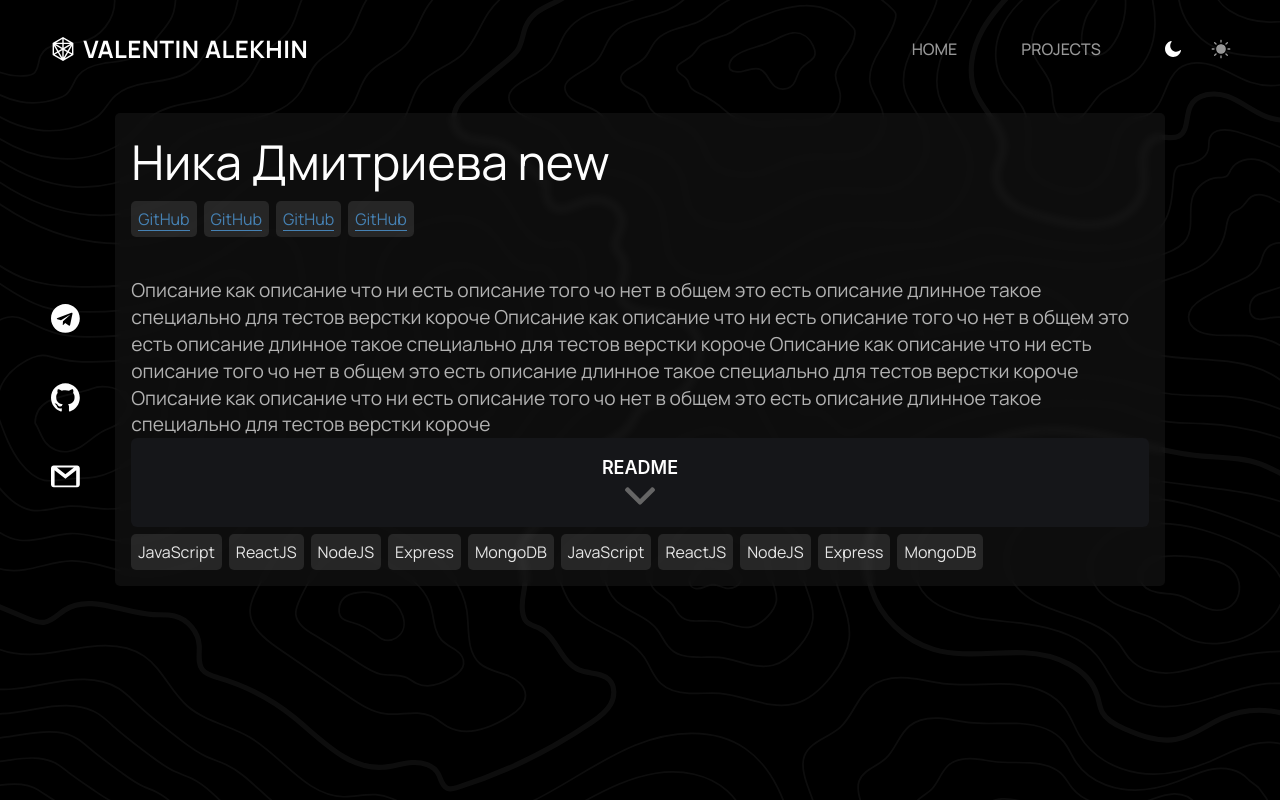
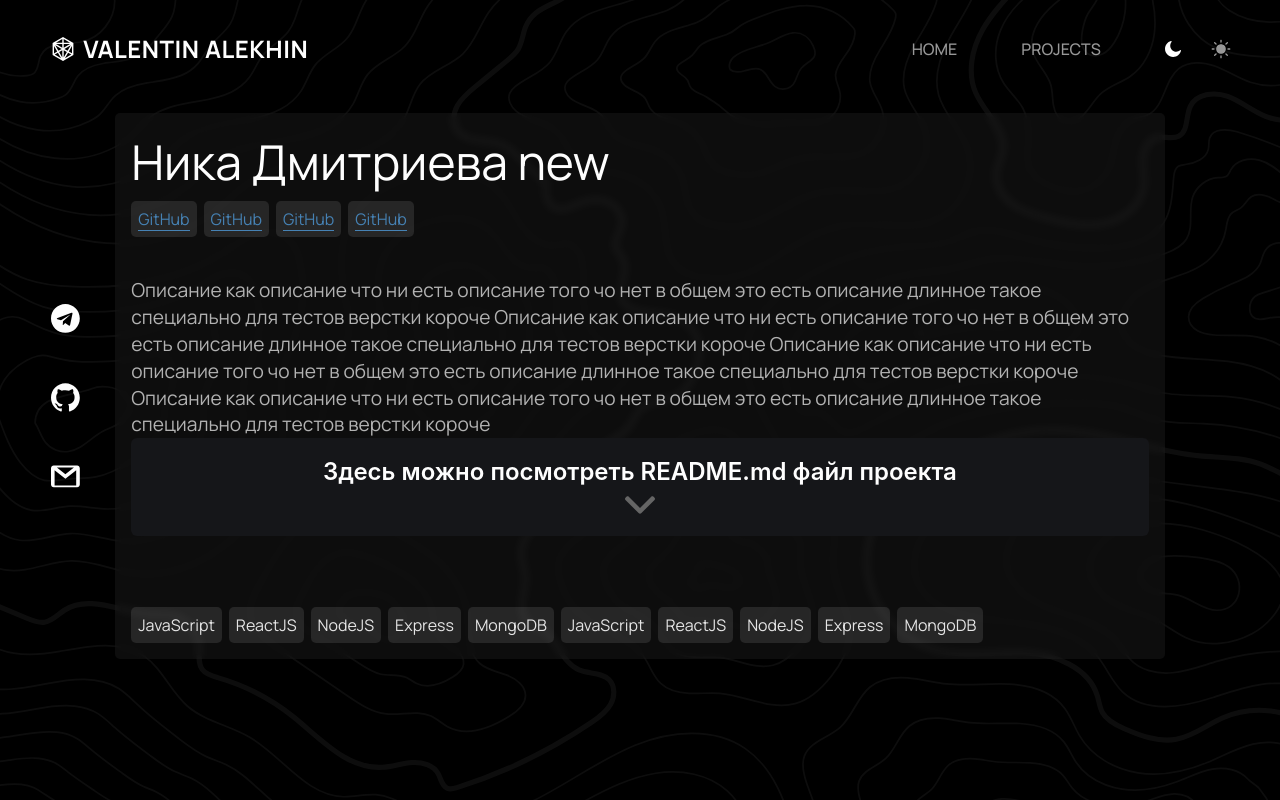
Before and after one commit to ValentinAlekhin/react-portfolio, a React (Create React App) app: page /project/0 in a window 1280 px wide. Built offline with nearby package versions, Linux system fonts and the light colour scheme; no server answers.

Commit message:
Fix light theme in Mardown component

```diff
--- a/src/components/Markdown/Markdown.jsx
+++ b/src/components/Markdown/Markdown.jsx
@@ -1,24 +1,10 @@
 import React, { useEffect, useState, useRef, useContext } from 'react'
 import axios from 'axios'
 import ReactMarkdown from 'react-markdown'
-import SyntaxHighlighter from 'react-syntax-highlighter'
-import { anOldHope } from 'react-syntax-highlighter/dist/esm/styles/hljs'
 
 import { ThemeContext } from '../../context/ThemeState'
 
 import { Wrapper, Title, ToggleWrapper, Toggler, MarkdownBody } from './styled'
-
-const renderers = {
-  code: ({ language, value }) => {
-    return (
-      <SyntaxHighlighter
-        style={anOldHope}
-        language={language}
-        children={value}
-      />
-    )
-  },
-}
 
 const Markdown = ({ url }) => {
   const { theme } = useContext(ThemeContext)
@@ -41,10 +27,13 @@ const Markdown = ({ url }) => {
 
   return (
     <Wrapper theme={theme}>
-      <Title theme={theme}>README</Title>
+      <Title theme={theme}>Здесь можно посмотреть README.md файл проекта</Title>
       {markdown ? (
         <MarkdownBody theme={theme} ref={markdownBody} style={{ height }}>
-          <ReactMarkdown renderers={renderers} children={markdown} />
+          <ReactMarkdown
+            renderers={theme.markdown.renders}
+            children={markdown}
+          />
         </MarkdownBody>
       ) : null}
       <ToggleWrapper theme={theme}>
--- a/src/components/Markdown/styled.js
+++ b/src/components/Markdown/styled.js
@@ -7,18 +7,17 @@ import { ReactComponent as Icon } from './arrow.svg'
 export const Wrapper = styled.div`
   background-color: ${({ theme }) => theme.markdown.background};
   border-radius: 6px;
-  padding: 32px;
-  padding-top: 16px;
-  padding-bottom: 16px;
+  padding: 1rem 2rem;
   font-family: -apple-system, BlinkMacSystemFont, Segoe UI, Helvetica, Arial,
     sans-serif, Apple Color Emoji, Segoe UI Emoji;
   font-size: 16px;
   line-height: 1.5;
   word-wrap: break-word;
+  margin-bottom: 4rem;
 `
 export const Title = styled.h6`
   color: ${({ theme }) => theme.fontColor};
-  font-size: 18px;
+  font-size: 1.5rem;
   font-weight: 600;
   text-align: center;
   margin: 0;
@@ -50,6 +49,7 @@ export const MarkdownBody = styled.div`
   transition: all 0.5s ease-in-out;
   height: 0px;
   margin-bottom: 1rem;
+  color: ${({ theme }) => theme.fontColor};
 
   h1 {
     font-size: 2rem;
@@ -86,6 +86,10 @@ export const MarkdownBody = styled.div`
     }
   }
 
+  pre {
+    border-radius: 6px;
+  }
+
   code,
   pre > code:not() {
     padding: 0.2em 0.4rem;
--- a/src/style/themes.js
+++ b/src/style/themes.js
@@ -1,10 +1,23 @@
 import { darken, lighten, rgba } from 'polished'
+import SyntaxHighlighter from 'react-syntax-highlighter'
+import {
+  anOldHope,
+  monoBlue,
+} from 'react-syntax-highlighter/dist/esm/styles/hljs'
 
 import darkBg from './images/dark_bg.svg'
 import lightBg from './images/light_bg.svg'
 
 const darkThemeFontColor = '#fefefe'
 const lightThemeFontColor = '#000'
+
+const createRenders = style => ({
+  code: ({ language, value }) => {
+    return (
+      <SyntaxHighlighter style={style} language={language} children={value} />
+    )
+  },
+})
 
 export const dark = {
   id: '0',
@@ -27,6 +40,7 @@ export const dark = {
     linkColor: '#58a6ff',
     hrLineColor: '#21262d',
     togglerColor: darken(0.6, darkThemeFontColor),
+    renders: createRenders(anOldHope),
   },
   badge: {
     background: rgba(darkThemeFontColor, 0.1),
@@ -57,10 +71,11 @@ export const light = {
     background: darken(0.1, '#fff'),
   },
   markdown: {
-    background: 'gray',
+    background: darken(0.15, '#fff'),
     linkColor: '#58a6ff',
-    hrLineColor: '#21262d',
-    togglerColor: lighten(0.1, lightThemeFontColor),
+    hrLineColor: lighten(0.5, lightThemeFontColor),
+    togglerColor: lighten(0.5, lightThemeFontColor),
+    renders: createRenders(monoBlue),
   },
   badge: {
     background: rgba(lightThemeFontColor, 0.12),
```
